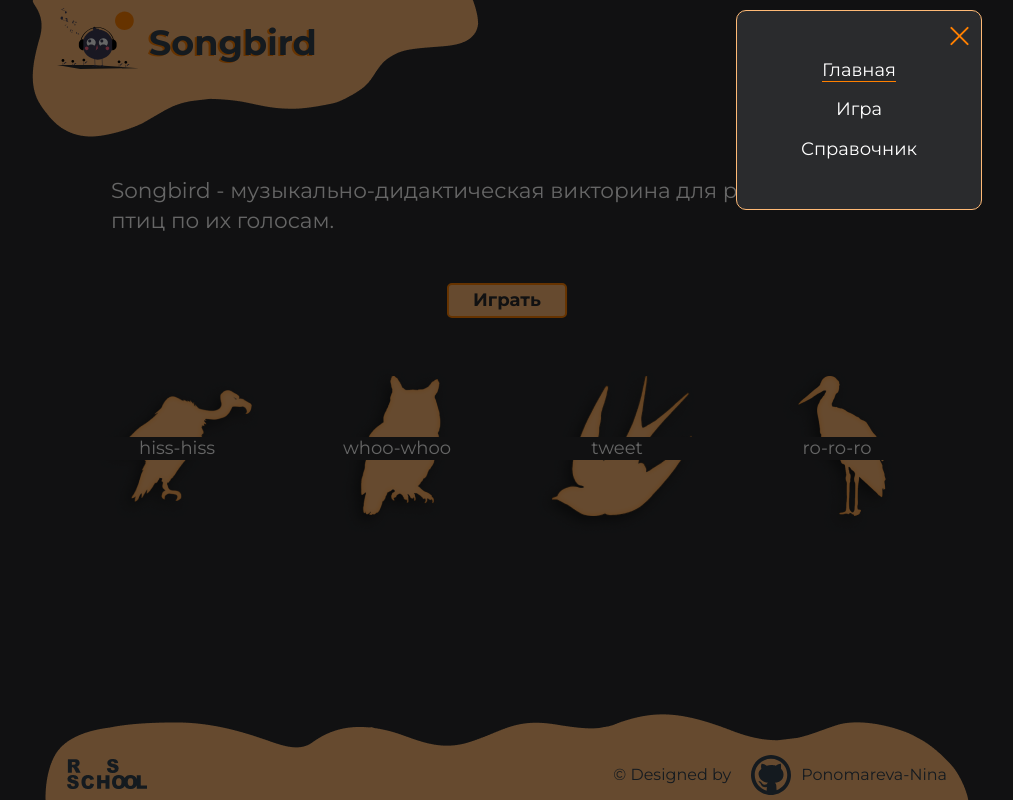
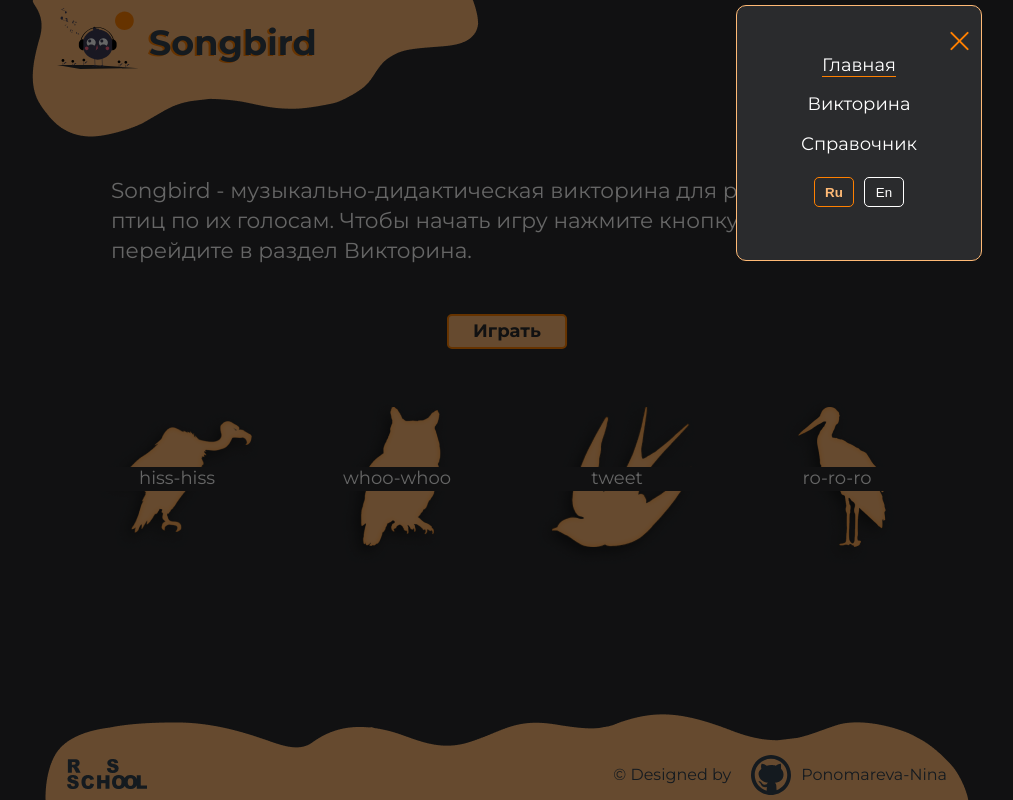
Before and after one commit to Ponomareva-Nina/Online-zoo, a website built with webpack: page songbird/src/template.html in a window 1280 px wide. Both pictures are taken after a click on the element 1092 px from the left and 36 px from the top of the page. Shown: the whole page, without its empty margins (133-1146 px from the left). Built offline with nearby package versions, Linux system fonts and the light colour scheme.

Commit message:
feat: add localization

```diff
--- a/songbird/src/assets/styles/main-page.scss
+++ b/songbird/src/assets/styles/main-page.scss
@@ -74,7 +74,7 @@
   border-radius: 2px;
   position: absolute;
   right: 10px;
-  top: 20px;
+  top: 25px;
   z-index: 2;
 
   &:hover {
@@ -120,7 +120,7 @@
 }
 
 .main-nav_opened {
-  top: 10px;
+  top: 5px;
 
   & ~ .burger-btn {
     background: transparent;
@@ -290,3 +290,26 @@
     cursor: pointer;
   }
 }
+
+.lang-btn {
+  width: 40px;
+  height: 30px;
+  border: 1px solid $font-color-light;
+  margin: 5px;
+  border-radius: 5px;
+  background-color: $bg-color;
+  transition: all .3s ease;
+  color: $font-color-light;
+  text-transform: capitalize;
+
+  &:hover {
+    cursor: pointer;
+    transform: scale(1.1);
+  }
+}
+
+.lang-btn_active {
+  font-weight: 600;
+  color: $color-secondary;
+  border: 1px solid $color-accent;
+}
--- a/songbird/src/index.js
+++ b/songbird/src/index.js
@@ -6,18 +6,20 @@ import './assets/styles/bird-card.scss';
 import './assets/styles/catalogue-page.scss';
 import Header from './scripts/components/header';
 import createFooter from './scripts/components/footer';
-import createStartPage from './scripts/components/start-page';
 import createElem from './scripts/utils/create-element';
 import { getHash, Router } from './scripts/router';
 import GameView from './scripts/gameView';
 import BirdCatalogue from './scripts/components/CataloguePage';
+import StartPage from './scripts/components/start-page';
+import { changeToEnglish, changeToRussian, setLangInLocalStorage } from './scripts/components/translation';
 
 const root = document.getElementById('root');
-const headerView = new Header();
-const header = headerView.renderHeader();
+const header = new Header();
+header.renderHeader(root);
 const footer = createFooter();
 const main = createElem('main', 'wrapper main');
-const [startGameBtn, startPage] = createStartPage();
+const startPageObj = new StartPage();
+const [startGameBtn, startPage] = startPageObj.createStartPage();
 startGameBtn.onclick = () => { window.location.hash = '#game'; };
 const Game = new GameView();
 const gamePage = Game.createGamePage();
@@ -25,7 +27,23 @@ const catalogue = new BirdCatalogue();
 const cataloguePage = catalogue.createCataloguePage();
 const Route = new Router(main, startPage, gamePage, cataloguePage);
 
-root.append(header, main, footer);
+const [langBtnEn, langBtnRu] = header.getLangButtons();
+langBtnRu.addEventListener('click', () => {
+  setLangInLocalStorage('ru');
+  changeToRussian(header);
+  changeToRussian(startPageObj);
+  changeToRussian(catalogue);
+  changeToRussian(Game);
+});
+langBtnEn.addEventListener('click', () => {
+  setLangInLocalStorage('en');
+  changeToEnglish(header);
+  changeToEnglish(startPageObj);
+  changeToEnglish(catalogue);
+  changeToEnglish(Game);
+});
+
+root.append(main, footer);
 
 window.addEventListener('hashchange', () => {
   updateRoute();
@@ -37,11 +55,11 @@ window.addEventListener('load', () => {
 
 function updateRoute() {
   Route[`${getHash()}Route`]();
-  headerView.updateActiveLink(document.querySelector(`a[href="#${getHash()}"]`));
+  header.updateActiveLink(document.querySelector(`a[href="#${getHash()}"]`));
 }
 
 console.log(`
-Cамооценка в соответствии с требованиями ТЗ = 260 баллов:
+Cамооценка в соответствии с требованиями ТЗ = 270 баллов:
 Вёрстка, дизайн, UI всех трёх страниц приложения +60
 
 Аудиоплеер +30 (кастомный как в демо? + возможность регулирования громкости)
@@ -72,5 +90,6 @@ Cамооценка в соответствии с требованиями ТЗ
 - страница с результатами содержит количество набранных баллов и кнопку с предложением сыграть ещё раз +10
 
 Extra scope +10
+- возможность смены языка +10 (есть небольшой недочет в логике выбора ответов со сменой языка. Я пока не придумала как его устранить, но работаю над этим. Надеюсь не будешь снижать оценку за это.)
 - создание галереи всех птиц приложения c информацией о них (фото, аудио, название, описание) +10
 `);
--- a/songbird/src/scripts/components/CataloguePage.js
+++ b/songbird/src/scripts/components/CataloguePage.js
@@ -1,12 +1,32 @@
 import createElem from '../utils/create-element';
 import birdsDataRu from '../data/birds-ru';
+import birdsDataEn from '../data/birds-en';
 import BirdCard from './birdCard';
+import { getLangContent } from './translation';
 
 export default class BirdCatalogue {
   constructor() {
-    this.birds = birdsDataRu;
     this.catalogueContainer = createElem('section', 'catalogue');
-    this.categories = ['', 'Воробьиные', 'Лесные', 'Певчие', 'Хищные', 'Морские'];
+    this.lang = getLangContent();
+    if (localStorage.getItem('language') === 'en') {
+      this.birds = birdsDataEn;
+    } else {
+      this.birds = birdsDataRu;
+    }
+    this.categories = this.lang.catalogueCategories;
+    this.groupTitles = [];
+    this.birdCards = [];
+  }
+
+  changeLanguage(lang) {
+    this.categories = lang.catalogueCategories;
+    if (localStorage.getItem('language') === 'en') {
+      this.birds = birdsDataEn;
+    } else {
+      this.birds = birdsDataRu;
+    }
+    this.catalogueContainer.innerHTML = '';
+    this.createCataloguePage();
   }
 
   createCataloguePage() {
@@ -14,9 +34,11 @@ export default class BirdCatalogue {
       const group = createElem('article', 'catalogue__category');
       const groupName = createElem('p', 'catalogue__category__name', category);
       group.append(groupName);
+      this.groupTitles.push(groupName);
       this.birds[index].forEach((bird) => {
         const birdCardObj = new BirdCard(bird);
         const card = birdCardObj.createCard();
+        this.birdCards.push(birdCardObj);
         group.append(card);
       });
       this.catalogueContainer.append(group);
--- a/songbird/src/scripts/components/header.js
+++ b/songbird/src/scripts/components/header.js
@@ -1,16 +1,45 @@
 import createElem from '../utils/create-element';
 import logo from '../../assets/images/logo.svg';
+import { getLangContent } from './translation';
 
 export default class Header {
-  constructor() {
-    this.routes = [
-      { name: 'Главная', href: '#start' },
-      { name: 'Игра', href: '#game' },
-      { name: 'Справочник', href: '#catalogue' },
-    ];
+  constructor(root) {
+    this.root = root;
+    this.lang = getLangContent();
+    this.linkMain = createElem('a');
+    this.linkGame = createElem('a');
+    this.linkCatalogue = createElem('a');
     this.activeLink;
     this.menuBtn = createElem('div', 'burger-btn');
     this.nav = createElem('ul', 'main-nav');
+    this.langBtnRu = createElem('button', 'lang-btn', 'ru');
+    this.langBtnEn = createElem('button', 'lang-btn', 'en');
+  }
+
+  getLangButtons() {
+    return [this.langBtnEn, this.langBtnRu];
+  }
+
+  setActiveLangBtn() {
+    const currentLang = localStorage.getItem('language');
+    if (currentLang === 'en') {
+      this.langBtnEn.classList.add('lang-btn_active');
+    } else {
+      this.langBtnRu.classList.add('lang-btn_active');
+    }
+  }
+
+  changeLanguage(lang) {
+    if (lang.language === 'en') {
+      this.langBtnRu.classList.remove('lang-btn_active');
+      this.langBtnEn.classList.add('lang-btn_active');
+    } else {
+      this.langBtnRu.classList.add('lang-btn_active');
+      this.langBtnEn.classList.remove('lang-btn_active');
+    }
+    this.linkMain.textContent = lang.menuMain;
+    this.linkGame.textContent = lang.menuGame;
+    this.linkCatalogue.textContent = lang.menuCatalogue;
   }
 
   updateActiveLink(a) {
@@ -35,7 +64,7 @@ export default class Header {
     });
   }
 
-  renderHeader() {
+  renderHeader(root) {
     const header = createElem('header', 'header');
     const logoContainer = createElem('div', 'logo');
     const img = createElem('img');
@@ -45,16 +74,30 @@ export default class Header {
     logoContainer.append(img, title);
     this.menuBtn.addEventListener('click', () => this.toggleMenu());
 
-    this.routes.forEach((route) => {
-      const li = createElem('li', 'nav-link');
-      const a = createElem('a', '', route.name);
-      a.setAttribute('href', route.href);
-      a.addEventListener('click', () => { this.updateActiveLink(a); });
-      li.append(a);
-      this.nav.append(li);
-    });
+    const liMain = createElem('li', 'nav-link');
+    const liGame = createElem('li', 'nav-link');
+    const liCatalogue = createElem('li', 'nav-link');
+    this.linkMain.textContent = this.lang.menuMain;
+    this.linkMain.setAttribute('href', '#start');
+    this.linkMain.addEventListener('click', () => { this.updateActiveLink(this.linkMain); });
+    liMain.append(this.linkMain);
 
+    this.linkGame.textContent = this.lang.menuGame;
+    this.linkGame.setAttribute('href', '#game');
+    this.linkGame.addEventListener('click', () => { this.updateActiveLink(this.linkGame); });
+    liGame.append(this.linkGame);
+
+    this.linkCatalogue.textContent = this.lang.menuCatalogue;
+    this.linkCatalogue.setAttribute('href', '#catalogue');
+    this.linkCatalogue.addEventListener('click', () => { this.updateActiveLink(this.linkCatalogue); });
+    liCatalogue.append(this.linkCatalogue);
+
+    this.setActiveLangBtn();
+    this.nav.append(liMain, liGame, liCatalogue);
+    const languages = createElem('div', 'lang-panel');
+    languages.append(this.langBtnRu, this.langBtnEn);
+    this.nav.append(languages);
     header.append(logoContainer, this.nav, this.menuBtn);
-    return header;
+    root.append(header);
   }
 }
--- a/songbird/src/scripts/components/start-page.js
+++ b/songbird/src/scripts/components/start-page.js
@@ -1,4 +1,5 @@
 import createElem from '../utils/create-element';
+import { getLangContent } from './translation';
 
 const birds = [
   { src: './assets/images/vulture.png', text: 'hiss-hiss' },
@@ -7,11 +8,23 @@ const birds = [
   { src: './assets/images/heron.png', text: 'ro-ro-ro' },
 ];
 
-export default function createStartPage() {
+export default class StartPage {
+  constructor() {
+    this.title = createElem('h2', 'intro-title');
+    this.btn = createElem('button', 'btn start-game-btn');
+    this.lang = getLangContent();
+  }
+
+  changeLanguage(lang) {
+    this.title.textContent = lang.mainTitle;
+    this.btn.textContent = lang.mainPlayBtn;
+  }
+
+  createStartPage() {
     const container = createElem('div', 'start-page');
-  const title = createElem('h2', 'intro-title', 'Songbird - музыкально-дидактическая викторина для распознавания птиц по их голосам.');
-  const btn = createElem('button', 'btn start-game-btn', 'Играть');
     const birdsList = createElem('ul', 'birds-intro');
+    this.title.textContent = this.lang.mainTitle;
+    this.btn.textContent = this.lang.mainPlayBtn;
 
     for (let i = 0; i < birds.length; i++) {
       const bird = createElem('li', 'birds-intro__bird');
@@ -23,6 +36,7 @@ export default function createStartPage() {
       birdsList.append(bird);
     }
 
-  container.append(title, btn, birdsList);
-  return [btn, container];
+    container.append(this.title, this.btn, birdsList);
+    return [this.btn, container];
   }
+}
--- /dev/null
+++ b/songbird/src/scripts/components/translation.js
@@ -0,0 +1,22 @@
+import langEn from '../data/landEn';
+import langRu from '../data/langRu';
+
+export function changeToRussian(component) {
+  component.changeLanguage(langRu);
+}
+
+export function changeToEnglish(component) {
+  component.changeLanguage(langEn);
+}
+
+export function getLangContent() {
+  const activeLang = localStorage.getItem('language') || 'ru';
+  if (activeLang === 'en') {
+    return langEn;
+  }
+  return langRu;
+}
+
+export function setLangInLocalStorage(lang) {
+  localStorage.setItem('language', lang);
+}
--- /dev/null
+++ b/songbird/src/scripts/data/landEn.js
@@ -0,0 +1,15 @@
+const langEn = {
+  language: 'en',
+  menuMain: 'Main',
+  menuGame: 'Game',
+  menuCatalogue: 'Catalogue',
+  mainPlayBtn: 'Play',
+  mainTitle: 'Songbird - is an interactive musical quiz for recognizing birds by their voices. Press PLAY and ave some fun!',
+  catalogueCategories: ['', 'Passerines', 'Forest', 'Singers', 'Predatory', 'Marine'],
+  gameCategories: ['Warm-up', 'Passerines', 'Forest', 'Singers', 'Predatory', 'Marine'],
+  score: 'Score',
+  gamePageListen: 'Listen to the bird singing and choose the correct answer',
+  nextBtn: 'Next',
+};
+
+export default langEn;
--- /dev/null
+++ b/songbird/src/scripts/data/langRu.js
@@ -0,0 +1,15 @@
+const langRu = {
+  language: 'ru',
+  menuMain: 'Главная',
+  menuGame: 'Викторина',
+  menuCatalogue: 'Справочник',
+  mainPlayBtn: 'Играть',
+  mainTitle: 'Songbird - музыкально-дидактическая викторина для распознавания птиц по их голосам. Чтобы начать игру нажмите кнопку Играть или перейдите в раздел Викторина.',
+  catalogueCategories: ['', 'Воробьиные', 'Лесные', 'Певчие', 'Хищные', 'Морские'],
+  gameCategories: ['Разминка', 'Воробьиные', 'Лесные', 'Певчие', 'Хищные', 'Морские'],
+  score: 'Счёт',
+  gamePageListen: 'Прослушайте запись и выберите правильный ответ',
+  nextBtn: 'Далее',
+};
+
+export default langRu;
--- a/songbird/src/scripts/gameController.js
+++ b/songbird/src/scripts/gameController.js
@@ -60,4 +60,8 @@ export default class GameController {
     this.model.audioPlayer.stop();
     this.model.toNextQuestion();
   }
+
+  changeModelLang() {
+    this.model.updateLanguage();
+  }
 }
--- a/songbird/src/scripts/gameModel.js
+++ b/songbird/src/scripts/gameModel.js
@@ -1,13 +1,21 @@
 import AudioPlayer from './components/AudioPlayer';
+import { getLangContent } from './components/translation';
 import birdsDataRu from './data/birds-ru';
+import birdsDataEn from './data/birds-en';
 
 export default class GameModel {
   constructor(controller) {
+    this.StorageLanguage = localStorage.getItem('language');
+    this.langContent = getLangContent();
     this.controller = controller;
     this.score = 0;
     this.attempt = 0;
-    this.questions = birdsDataRu;
-    this.categories = ['Разминка', 'Воробьиные', 'Лесные', 'Певчие', 'Хищные', 'Морские'];
+    if (this.StorageLanguage === 'en') {
+      this.questions = birdsDataEn;
+    } else {
+      this.questions = birdsDataRu;
+    }
+    this.categories = this.langContent.gameCategories;
     this.currentQuestionNum = 0;
     this.currentCategory = 0;
     this.correctAnswer = this.chooseRandomAnswer();
@@ -17,6 +25,18 @@ export default class GameModel {
 
   getScore() {
     return this.score;
+  }
+
+  updateLanguage() {
+    this.StorageLanguage = localStorage.getItem('language');
+    this.langContent = getLangContent();
+    if (this.StorageLanguage === 'en') {
+      this.questions = birdsDataEn;
+    } else {
+      this.questions = birdsDataRu;
+    }
+    this.correctAnswer = this.chooseRandomAnswer();
+    this.categories = this.langContent.gameCategories;
   }
 
   chooseRandomAnswer() {
--- a/songbird/src/scripts/gameView.js
+++ b/songbird/src/scripts/gameView.js
@@ -1,11 +1,13 @@
 import createElem from './utils/create-element';
 import GameController from './gameController';
 import BirdCard from './components/birdCard';
+import { getLangContent } from './components/translation';
 
 export default class GameView {
   constructor() {
     this.controller = new GameController(this);
-    this.scoreContainer = createElem('div', 'score', 'Счёт: 0');
+    this.langContent = getLangContent();
+    this.scoreContainer = createElem('div', 'score', `${this.langContent.score}: 0`);
     this.categoriesList = createElem('ul', 'categories');
     this.questionSection = createElem('div', 'question');
     this.birdName = createElem('div', 'question__bird-name', '******');
@@ -13,13 +15,21 @@ export default class GameView {
     this.answersSection = createElem('div', 'answers');
     this.answersContainer = createElem('ul', 'answers__list');
     this.birdCardContainer = createElem('div', 'answers__bird-info');
-    this.nextBtn = createElem('button', 'btn btn-next btn_disabled', 'Далее');
+    this.nextBtn = createElem('button', 'btn btn-next btn_disabled', `${this.langContent.nextBtn}`);
     this.gameContainer = createElem('section', 'game wrapper');
     this.endMsgContainer = createElem('div', 'end-game-msg hidden', '');
   }
 
+  changeLanguage(lang) {
+    this.controller.changeModelLang();
+    this.createGamePage();
+    this.langContent = lang;
+    this.birdCardContainer.textContent = lang.gamePageListen;
+    this.nextBtn.textContent = lang.nextBtn;
+  }
+
   updateScore(number) {
-    this.scoreContainer.innerHTML = `Cчет: ${number}`;
+    this.scoreContainer.innerHTML = `${this.langContent.score}: ${number}`;
   }
 
   disableNextBtn() {
@@ -87,7 +97,7 @@ export default class GameView {
     this.createAnswers();
     this.setBirdImg('./assets/images/question-bird.png');
     this.birdName.innerHTML = '******';
-    this.birdCardContainer.innerHTML = 'Прослушайте запись и выберите правильный ответ';
+    this.birdCardContainer.innerHTML = this.langContent.gamePageListen;
   }
 
   createGamePage() {
```
Lines whose indentation alone changed are shown as unchanged.
